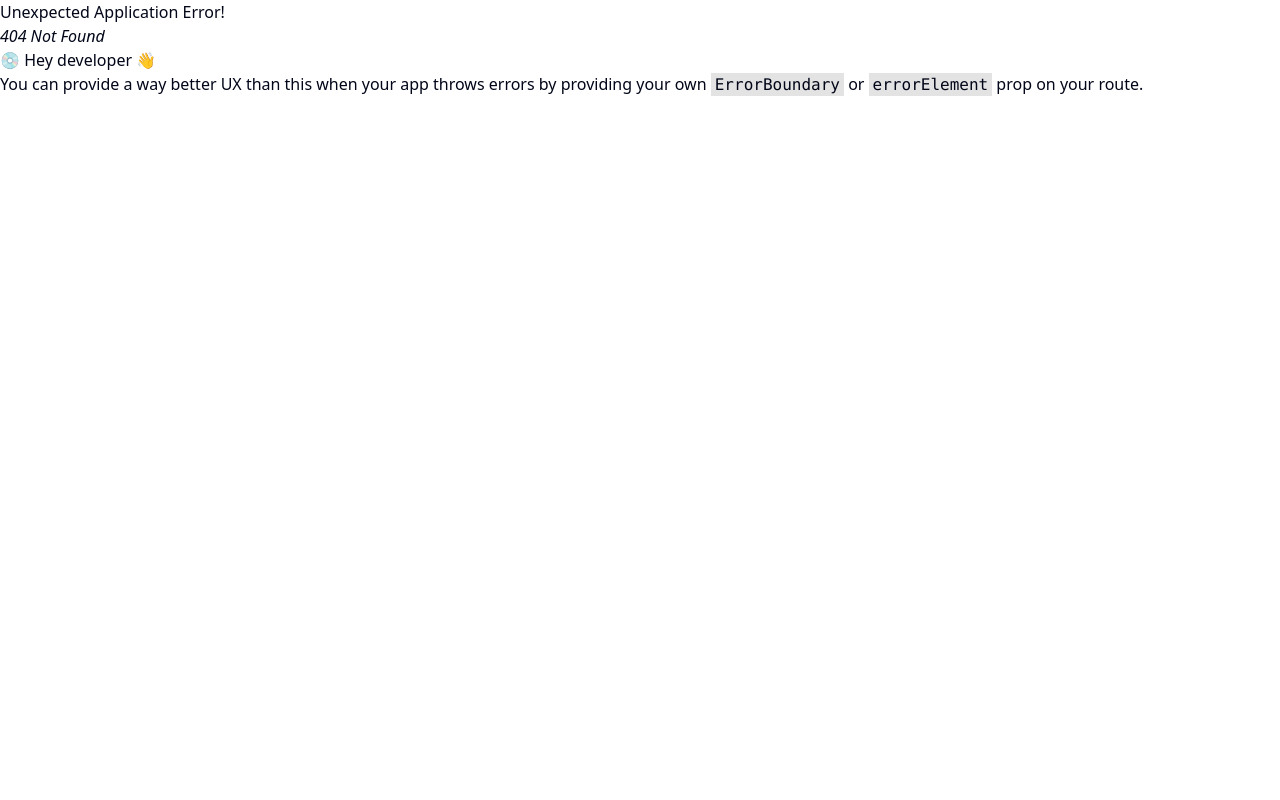
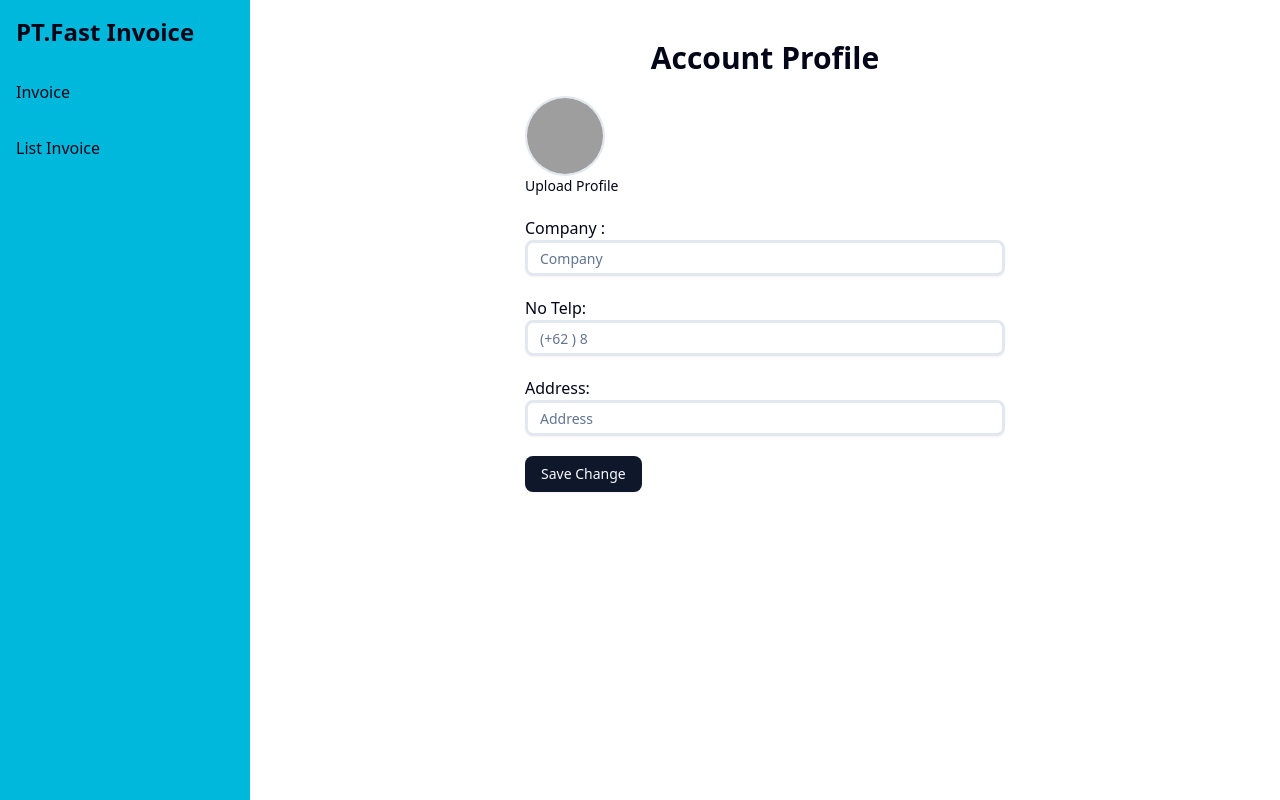
Before and after one commit to shofiyatunnisa9/Cepat-Invoice, a React (Vite) app: page /profile in a window 1280 px wide. Before the commit this address had no page. Built offline with nearby package versions, Linux system fonts and the light colour scheme; grey boxes are pictures that could not be loaded.

Commit message:
feat : ptofile form

```diff
--- /dev/null
+++ b/src/features/profile/Profile.tsx
@@ -0,0 +1,83 @@
+import { Button } from "@/components/ui/button";
+import { Input } from "@/components/ui/input";
+import { profileSchema, type profileDTO } from "@/lib/schemas/schemaProfile";
+import { zodResolver } from "@hookform/resolvers/zod";
+import { useForm } from "react-hook-form";
+
+function Profile() {
+  const {
+    register,
+    handleSubmit,
+    formState: { errors },
+  } = useForm<profileDTO>({
+    mode: "onChange",
+    resolver: zodResolver(profileSchema),
+  });
+
+  const submit = (data: profileDTO) => {
+    console.log(data);
+  };
+  return (
+    <div className="flex justify-center w-auto ">
+      <form
+        className="p-10 space-y-5 items-center"
+        onSubmit={handleSubmit(submit)}
+      >
+        <p className="text-3xl text-center font-bold">Account Profile</p>
+        <div>
+          <label htmlFor="image">
+            <img
+              className="border-2 rounded-full size-20"
+              src="https://api.dicebear.com/9.x/adventurer/svg?seed=Emery"
+            />
+          </label>
+          <Input type="file" id="image" hidden />
+          <p className="text-sm">Upload Profile</p>
+        </div>
+
+        <div>
+          <label htmlFor="company">Company : </label>
+          <Input
+            id="company"
+            placeholder="Company"
+            className="border-3 w-120"
+            {...register("company")}
+          />
+          {errors.company && (
+            <p className="text-red-600">{errors.company.message}</p>
+          )}
+        </div>
+        <div>
+          <label htmlFor="phone">No Telp: </label>
+          <Input
+            id="phone"
+            placeholder="(+62 ) 8"
+            className="border-3"
+            {...register("phone")}
+          />
+          {errors.phone && (
+            <p className="text-red-600">{errors.phone.message}</p>
+          )}
+        </div>
+        <div>
+          <label htmlFor="address">Address: </label>
+          <Input
+            id="address"
+            placeholder="Address"
+            className="border-3"
+            {...register("address")}
+          />
+          {errors.address && (
+            <p className="text-red-600">{errors.address.message}</p>
+          )}
+        </div>
+
+        <Button type="submit" className="cursor-pointer">
+          Save Change
+        </Button>
+      </form>
+    </div>
+  );
+}
+
+export default Profile;
--- /dev/null
+++ b/src/lib/schemas/schemaProfile.ts
@@ -0,0 +1,9 @@
+import z from "zod";
+
+export const profileSchema = z.object({
+  company: z.string().min(1, { message: "Company required" }),
+  phone: z.string().min(1, { message: "No Telp required" }),
+  address: z.string().min(1, { message: "address required" }),
+});
+
+export type profileDTO = z.infer<typeof profileSchema>;
--- /dev/null
+++ b/src/pages/profile.tsx
@@ -0,0 +1,7 @@
+import Profile from "@/features/profile/Profile";
+
+function profilePage() {
+  return <Profile />;
+}
+
+export default profilePage;
--- a/src/pages/register-form.tsx
+++ b/src/pages/register-form.tsx
@@ -2,11 +2,7 @@ import Register from "@/features/auth/Register";
 import React from "react";
 
 function registerForm() {
-  return (
-    <div>
-      <Register />
-    </div>
-  );
+  return <Register />;
 }
 
 export default registerForm;
```
Also changed, not shown: src/routes/router.ts (+11 -10 lines), src/pages/register.tsx (deleted).
